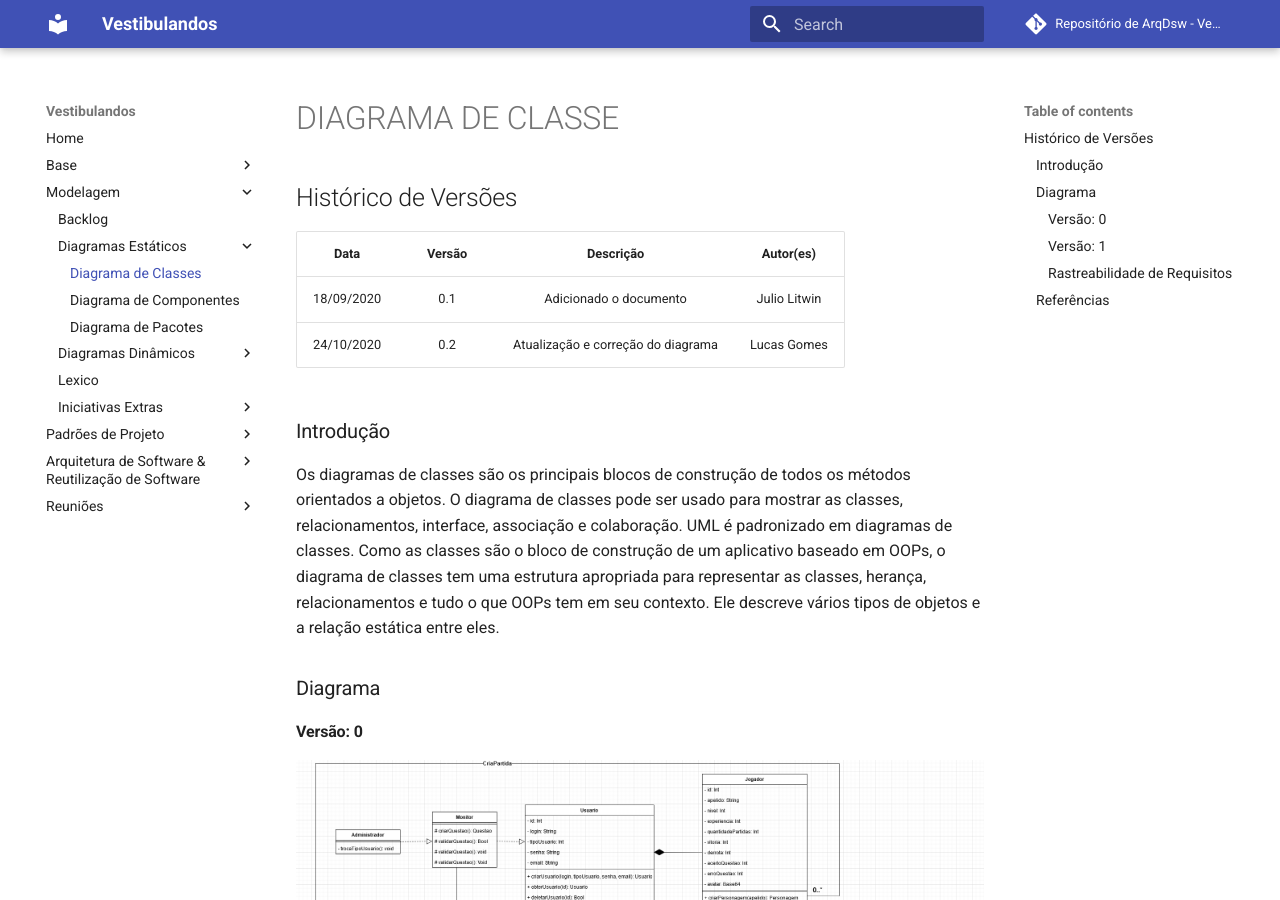
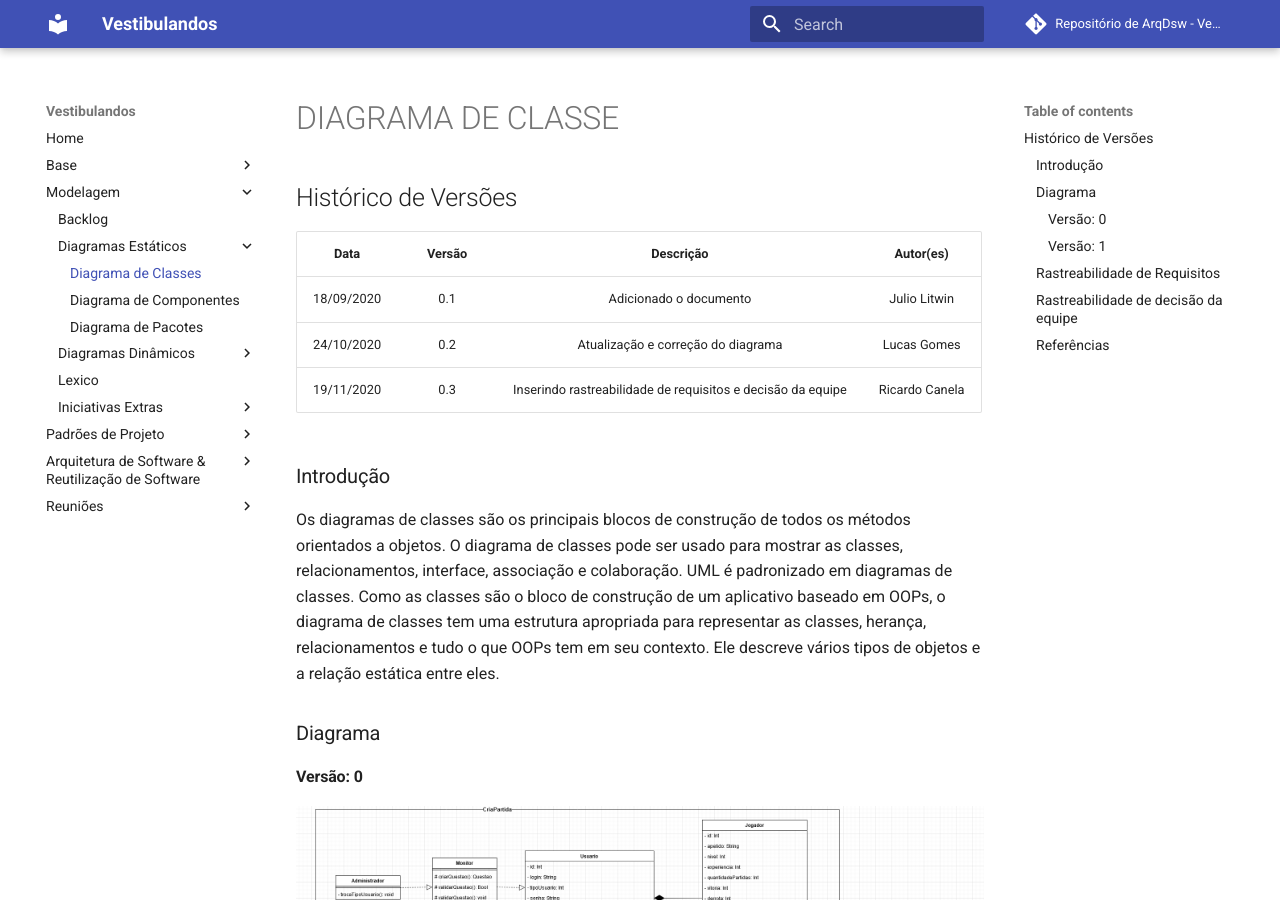
Before and after one commit to UnBArqDsw/2020.1_G4_Vestibulandos, an MkDocs documentation site: the page built from docs/modelagem/diagramas_estaticos/diagrama_de_classe.md, in a window 1280 px wide and 900 px high. Built offline with MkDocs 1.6.1 and Material for MkDocs 9.7.7, drawn with Linux system fonts in a browser that asks for light colours; comment, search, counter and statistics services are not loaded; some of the changed text lies outside the part shown.

Commit message:
Adicionando rastreabilidade de decisao em diagrama de classe

```diff
--- a/docs/modelagem/diagramas_estaticos/diagrama_de_classe.md
+++ b/docs/modelagem/diagramas_estaticos/diagrama_de_classe.md
@@ -6,6 +6,7 @@
 |:--------:|:------:|:-----------------------------:|:----------------------------------:|
 | 18/09/2020 | 0.1 | Adicionado o documento | Julio Litwin |
 | 24/10/2020 | 0.2 | Atualização e correção do diagrama | Lucas Gomes |
+| 19/11/2020 | 0.3 | Inserindo rastreabilidade de requisitos e decisão da equipe | Ricardo Canela |
 
 
 ### Introdução
@@ -20,7 +21,7 @@
 ![DiagramaClasse](../../img/diagramas/diagrama_de_classe_v1.png)
 
 
-#### Rastreabilidade de Requisitos
+### Rastreabilidade de Requisitos
 
 |Épico|Requisito| Descrição |
 |-------|-----|------|
@@ -35,6 +36,10 @@
 | US07| RF05| Área de conhecimento|
 | US05, US06, US07, US08, US15 | RF, 04RF05,RF06,RF10,RF13, RF19| Questão|
 
+### Rastreabilidade de decisão da equipe
+
+[Ata 6](../reunioes/ata_6.md)
+
 
 ### Referências
 - GeeksForGeeks. Disponível em: <https://www.geeksforgeeks.org/unified-modeling-language-uml-class-diagrams/>. Acesso em: 18 de Setembro 2020.
```
